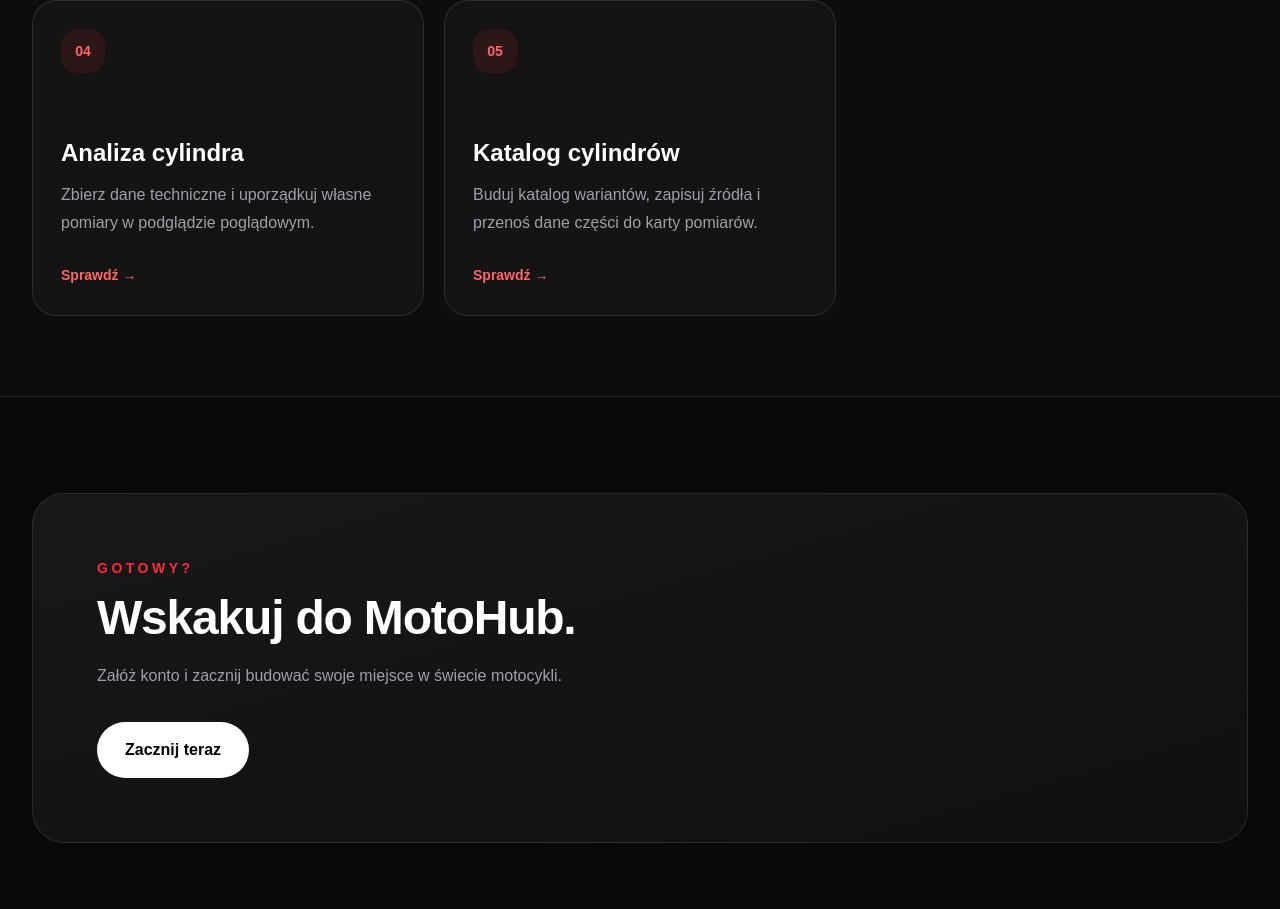
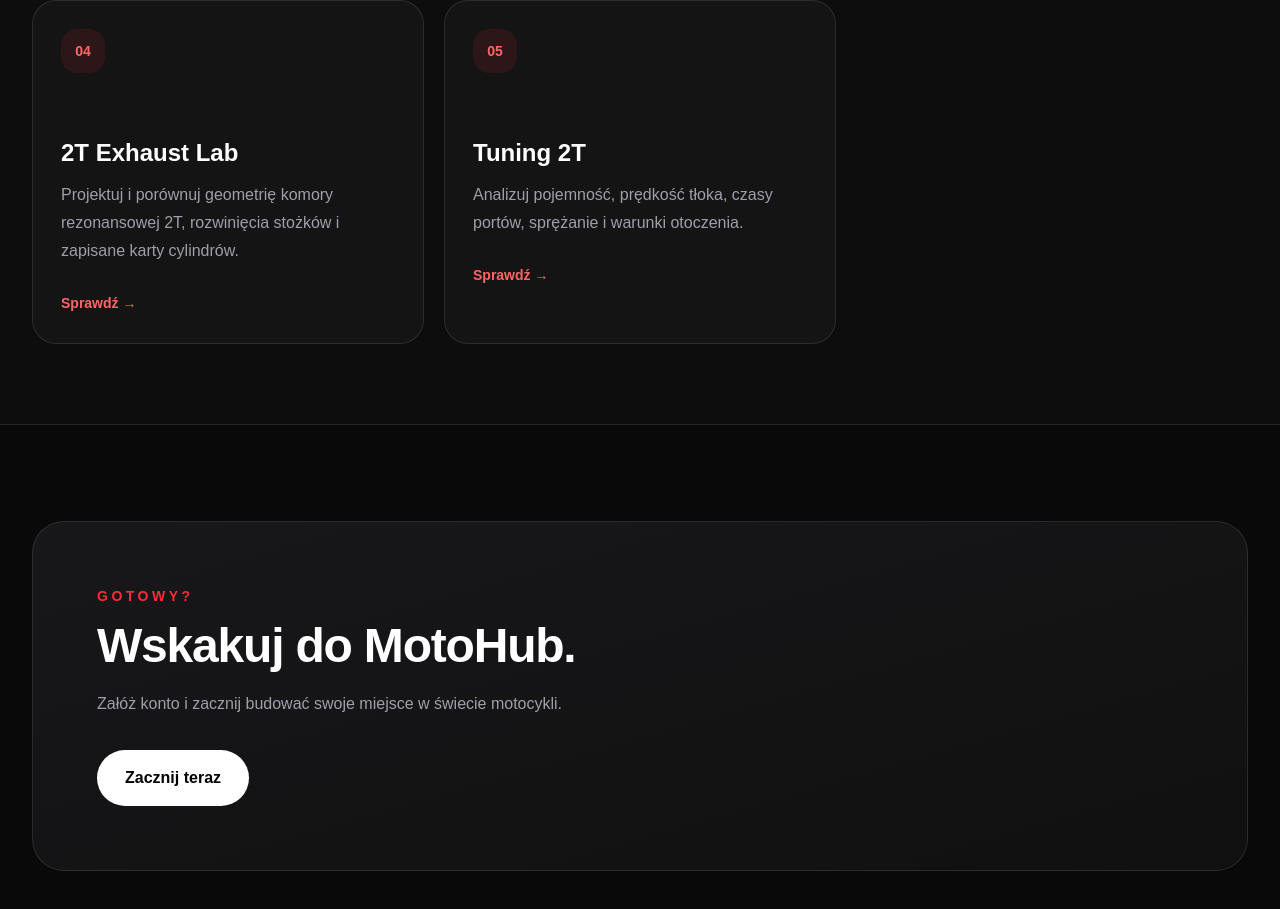
Before and after one commit to maker599/Motohub, a Next.js app: page / in a window 1280 px wide. Shown: the part 1417-2326 px from the top of the page. Built offline with nearby package versions, Linux system fonts and the light colour scheme; no server answers.

Commit message:
Promote integrated 2T tools on MotoHub homepage

```diff
--- a/app/page.tsx
+++ b/app/page.tsx
@@ -5,8 +5,8 @@ const features = [
   { title: "Znajdź motocykl", text: "Przeglądaj motocykle i odkrywaj modele dopasowane do Twoich zainteresowań.", href: "/motocykle" },
   { title: "Twój garaż", text: "Zbieraj swoje motocykle w jednym miejscu i buduj własny wirtualny garaż.", href: "/garaz" },
   { title: "Społeczność", text: "Dziel się zajawką, poznawaj innych motocyklistów i rozmawiaj o motocyklach.", href: "/spolecznosc" },
-  { title: "Analiza cylindra", text: "Zbierz dane techniczne i uporządkuj własne pomiary w podglądzie poglądowym.", href: "/analiza-cylindra" },
-  { title: "Katalog cylindrów", text: "Buduj katalog wariantów, zapisuj źródła i przenoś dane części do karty pomiarów.", href: "/katalog-cylindrow" },
+  { title: "2T Exhaust Lab", text: "Projektuj i porównuj geometrię komory rezonansowej 2T, rozwinięcia stożków i zapisane karty cylindrów.", href: "/narzedzia/kalkulator" },
+  { title: "Tuning 2T", text: "Analizuj pojemność, prędkość tłoka, czasy portów, sprężanie i warunki otoczenia.", href: "/narzedzia/tuning-2t" },
 ];
 
 export default function Home() {
```
